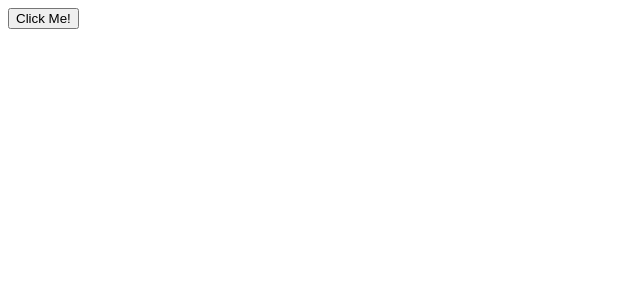
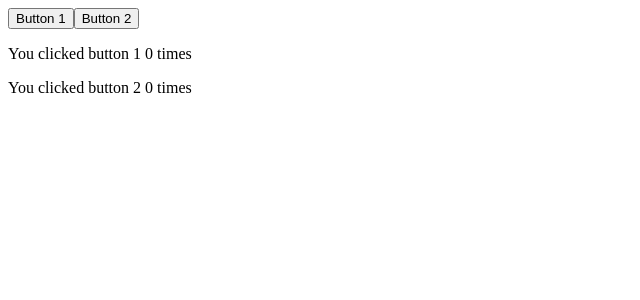
Before and after one commit to rebekahcallkacz/react-lifting-state, a React (Create React App) app: page / in a window 1280 px wide. Shown: the top 300 px of the page, without its empty margins (0-640 px from the left). Built offline with nearby package versions, Linux system fonts and the light colour scheme.

Commit message:
add two buttons managed separately

```diff
--- a/src/App.js
+++ b/src/App.js
@@ -1,11 +1,18 @@
-import React from "react";
+import { useState } from "react";
 
+import CountDisplay from "./CountDisplay";
 import Counter from "./Counter";
 
 function App() {
+  const [buttonOneClicks, setButtonOneClicks] = useState(0);
+  const [buttonTwoClicks, setButtonTwoClicks] = useState(0);
+
   return (
     <div>
-      <Counter style={{ margin: "auto" }} />
+      <Counter clicks={buttonOneClicks} setClicks={setButtonOneClicks} label={"Button 1"} style={{ margin: "auto" }} />
+      <Counter clicks={buttonTwoClicks} setClicks={setButtonTwoClicks} label={"Button 2"} style={{ margin: "auto" }} />
+      <CountDisplay clicks={buttonOneClicks} buttonLabel={"1"}/>
+      <CountDisplay clicks={buttonTwoClicks} buttonLabel={"2"}/>
     </div>
   );
 }
--- /dev/null
+++ b/src/CountDisplay.js
@@ -0,0 +1,7 @@
+import React from "react";
+
+function CountDisplay({clicks, buttonLabel}) {
+    return <p>{`You clicked button ${buttonLabel} ${clicks} times`}</p>
+}
+
+export default CountDisplay;
--- a/src/Counter.js
+++ b/src/Counter.js
@@ -1,16 +1,13 @@
-import { React, useState } from "react";
+import React from "react";
 
-function Counter() {
-  const [clicks, setClicks] = useState(0);
-
+function Counter({clicks, setClicks, label}) {
   const handleClick = () => {
     const newClickCount = clicks + 1;
     setClicks(newClickCount);
-    console.log("another click!");
     console.log(clicks);
   };
 
-  return <button onClick={handleClick}>Click Me!</button>;
+  return <button onClick={handleClick}>{label}</button>;
 }
 
 export default Counter;
```
